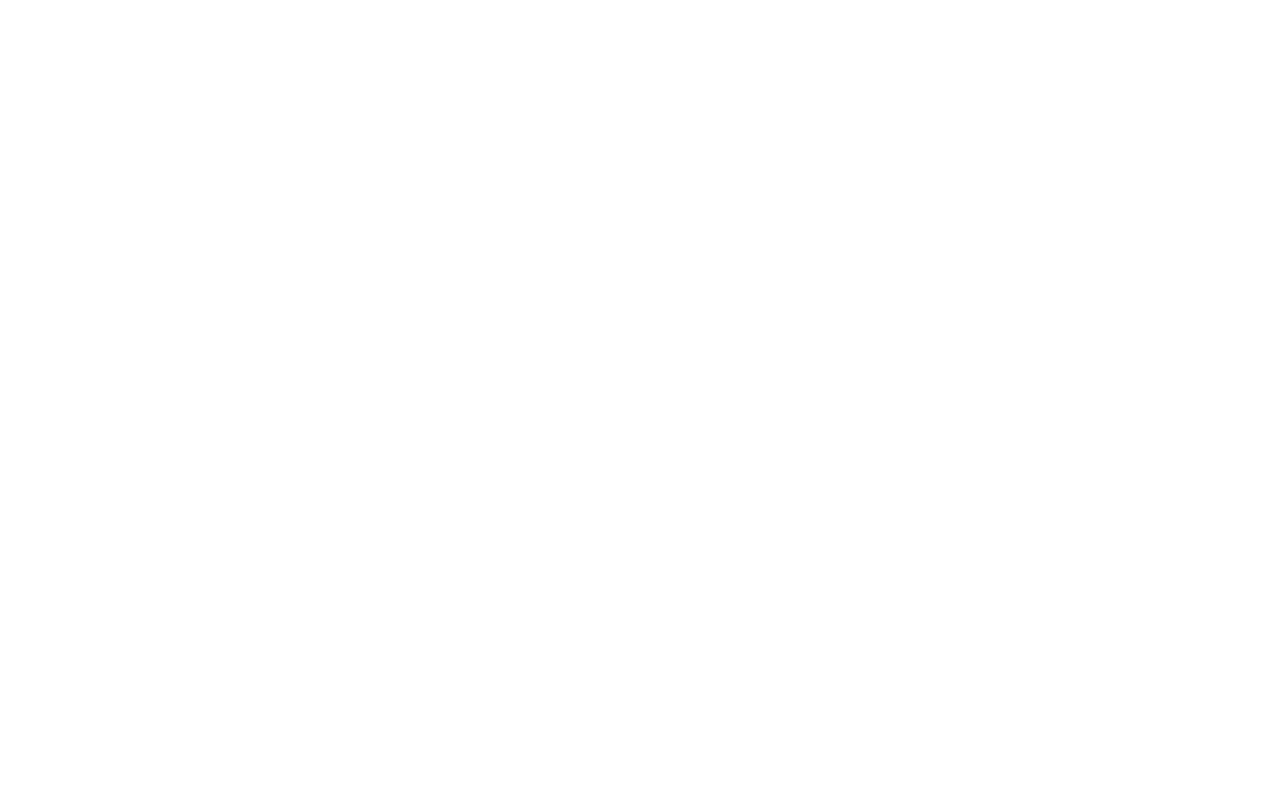
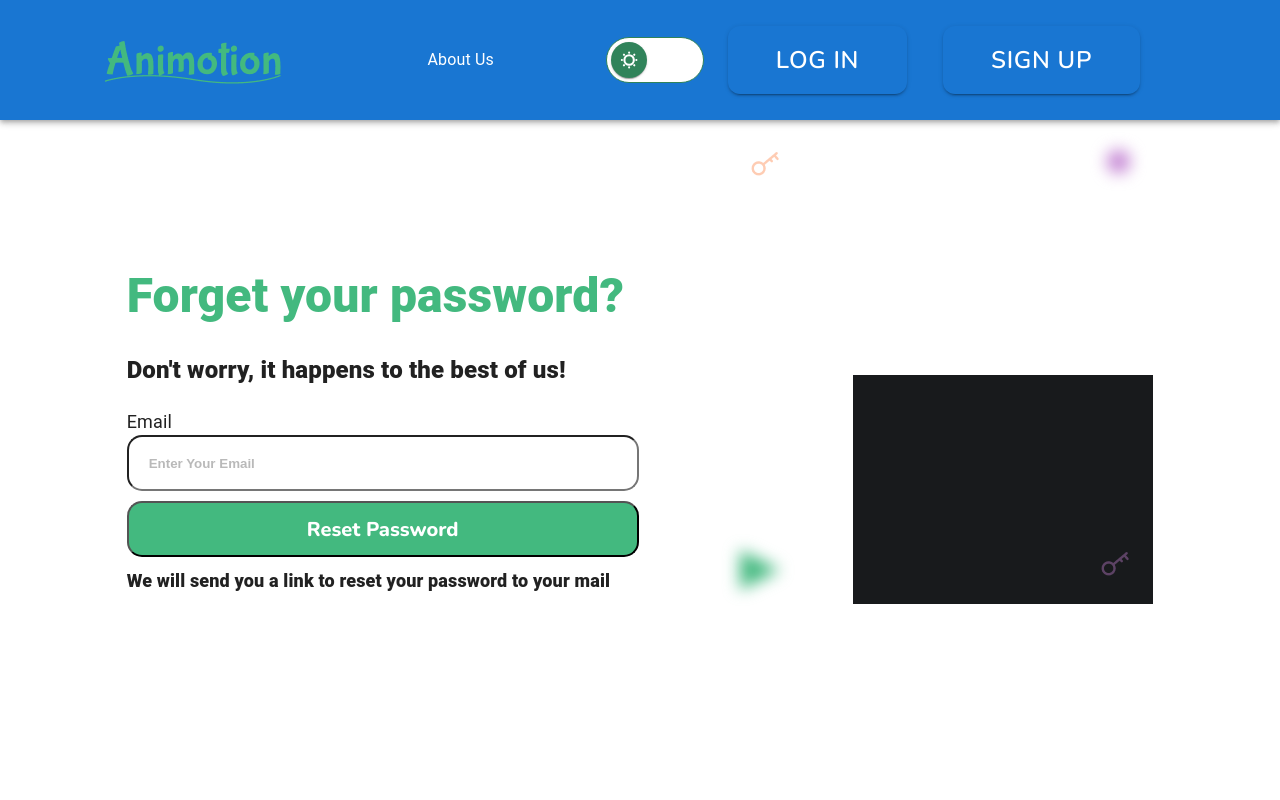
Before and after one commit to zuri-training/Anime-lib_T94-frontend-, a React (Create React App) app: page /forgot-password in a window 1280 px wide. Before the commit this address had no page. Shown: the top 800 px of the page. Built offline with nearby package versions, Linux system fonts and the light colour scheme.

Commit message:
changes on password recovery page 2

```diff
--- a/src/App.js
+++ b/src/App.js
@@ -14,6 +14,8 @@
 import Landing from "./pages/Landing";
 import About from "./pages/About";
 import Login from "./pages/login/Login";
+import ForgotPassword from "./components/passwordRecovery/password_recovery"
+import ResetPassword from "./components/password_reset/password_reset"
 import { NonProtectedLayout } from "./routes/NonProtectedRoute";
 import { ProtectedLayout } from "./routes/ProtectedRoute";
 import { getDesignTokens, getThemedComponents } from "./shared/theme";
@@ -49,6 +51,8 @@
                 <Route exact path="/landing" element={<Landing />} />
                 <Route path="/about" element={<About />} />
                 <Route path="/login" element={<Login />} />
+                <Route path="/forgot-password" element={<ForgotPassword />} />
+                <Route path="/reset-password" element={<ResetPassword />} />
               </Route>
               <Route path="/" element={<ProtectedLayout />}>
                 <Route path="/" element={<HomePage />} />
--- a/src/components/password recovery/password_recovery.css
+++ b/src/components/passwordRecovery/password_recovery.css
@@ -2,29 +2,6 @@
 
 /* BASIC SETTING */
 
-*{
-    box-sizing: border-box;
-    padding: 0;
-    margin: 0;
-}
-
-body {
-    display: flex;
-    flex-direction: column;
-    justify-content: center;
-    align-items: center;
-    font-family: Nunito;
-    background-color: #181A1C;
-    color: #FFFFFF;
-    overflow: hidden;
-}
-
-header {
-    display: flex;
-    align-items: center;
-    width: 100%;
-    justify-content: space-between;
-}
 
 .logoDiv {
     margin: 25px 0 0 80px;
@@ -38,7 +15,7 @@
     margin: 25px 80px 0 0;
 }
 
-main {
+.main {
     display: flex;
     justify-content: space-evenly;
     align-items: center;
@@ -48,7 +25,7 @@
 }
 
 .formContainer {
-    width: 523px;
+    width: 600px;
     height: 366px;
 }
 
@@ -98,7 +75,7 @@
     opacity: 50%;
 }
 
-button {
+.passwordResetBtn {
     color: #FFFFFF;
     display: block;
     width: 512px;
@@ -128,6 +105,10 @@
     position: absolute;
     top: 150px;
     animation: moveAround 20s linear 0s infinite;
+}
+
+a {
+    text-decoration: none;
 }
 
 .circle {
@@ -204,7 +185,16 @@
 
 @media (max-width: 650px) {
     .logoDiv {
-        margin: 30px 0 0 30px;
+        margin: 30px 0 0 10px;
+    }
+
+    .logo{
+        width: 100px;
+    }
+
+    .darkMode {
+        width: 50px;
+        margin: 30px 0 0 10px;
     }
 
     .keyHolder{
@@ -219,7 +209,7 @@
     }
     h2,
     input,
-    button,
+    .passwordResetBtn,
     p {
         width: 100%;
     }
--- /dev/null
+++ b/src/components/passwordRecovery/password_recovery.js
@@ -0,0 +1,42 @@
+import { Link } from "react-router-dom";
+import "./password_recovery.css";
+
+
+import OrangeKey from "../../assets/images/Group.png";
+import LockGif from "../../assets/images/Rectangle.gif";
+import PurpleKey from "../../assets/images/Group (2).png";
+
+const PasswordRecovery = () => {
+  return (
+    <div>
+         <div className="main">
+
+                    <div className="formContainer">
+                            <h2>Forget your password?</h2>
+                            <p className="parag one">Don't worry, it happens to the best of us!</p>
+                            <form action="post">
+                                    <label for="email">Email</label>
+                                    <input type="email" placeholder="Enter Your Email"/>
+                                    <Link to="/reset-password" ><button className="passwordResetBtn">Reset Password</button></Link>
+                            </form>
+                            <p className="parag two">We will send you a link to reset your password to your mail</p>
+                </div>
+
+                <div className="keyHolder">
+
+                        <div className="orange">
+                        <img src={OrangeKey} alt="orange key image" className="orangeKey"/>
+                        </div>
+                        <div className="circle"></div>
+
+                        <img src={LockGif} className="lockBox" alt="lock image" />
+
+                        <div className="triangle"></div>
+                        <img src={PurpleKey} className="purpleKey" alt="purple key image" />
+                </div>
+
+          </div>
+    </div>
+  );
+};
+export default PasswordRecovery;
--- a/src/components/password_reset/password_reset.css
+++ b/src/components/password_reset/password_reset.css
@@ -2,29 +2,7 @@
 
 /* BASIC SETTING */
 
-*{
-    box-sizing: border-box;
-    padding: 0;
-    margin: 0;
-}
 
-body {
-    display: flex;
-    flex-direction: column;
-    justify-content: center;
-    align-items: center;
-    font-family: Nunito;
-    background-color: #181A1C;
-    color: #FFFFFF;
-    overflow: hidden;
-}
-
-nav {
-    display: flex;
-    align-items: center;
-    width: 100%;
-    justify-content: space-between;
-}
 
 .logoDiv {
     margin: 25px 0 0 80px;
@@ -38,7 +16,7 @@
     margin: 25px 80px 0 0;
 }
 
-main {
+.main {
     display: flex;
     justify-content: space-evenly;
     align-items: center;
@@ -48,7 +26,7 @@
 }
 
 .formContainer {
-    width: 523px;
+    width: 600px;
     height: 366px;
 }
 
@@ -91,7 +69,7 @@
     opacity: 50%;
 }
 
-button {
+.resetResetBtn {
     color: #FFFFFF;
     display: block;
     width: 512px;
@@ -115,6 +93,15 @@
         margin: 30px 0 0 30px;
     }
 
+    .logo{
+        width: 100px;
+    }
+
+    .darkMode {
+        width: 50px;
+        margin: 30px 0 0 10px;
+    }
+
 
     .formContainer {
         min-width: 300px;
@@ -124,7 +111,7 @@
     }
     h2,
     input,
-    button,
+    .resetResetBtn,
     p {
         width: 100%;
     }
--- a/src/components/password_reset/password_reset.js
+++ b/src/components/password_reset/password_reset.js
@@ -1,15 +1,9 @@
 import "./password_reset.css";
 
-export const PasswordReset = () => {
+const PasswordReset = () => {
   return (
     <div>
-         <div className="logoDiv">
-                        <img src="../src/assets/images/images/Group 7265 (1).png" className="logo" alt="logo" />
-                    </div>
-
-                    <div className="darkModeDiv">
-                        <img src="../src/assets/images/Light and Dark Switch Icon.png" className="darkMode" alt="dark mode button"/>
-                    </div>
+         <div className="main">
 
                     <div className="formContainer">
                             <h2>Reset your password</h2>
@@ -19,10 +13,10 @@
                                     <input type="password" placeholder="Enter Your New Password" required/>
                                     <label for="email">Confirm Password</label>
                                     <input type="password" placeholder="Confirm Your New Password" required/>
-                                    <button>Reset Password</button>
+                                    <button className="resetResetBtn">Reset Password</button>
                             </form>
                     </div>
-
+          </div>
 
                 <div className="footerDiv">
                         <p className="footer">Copyright &COPY; 2022 Animotions by Zuri inc.</p>
@@ -30,3 +24,5 @@
     </div>
   );
 };
+
+export default PasswordReset;
--- a/src/pages/login/Login.js
+++ b/src/pages/login/Login.js
@@ -91,7 +91,7 @@
                                     control={<Checkbox value="rememberme" color="primary" sx={{ color: '#fff' }} />}
                                     label={<Typography sx={{ fontSize: '12px', ml: -1 }}>Remember me</Typography>}
                                 />
-                                <Link to="/" color='#fff' style={{ textDecoration: 'none', paddingLeft: 1 }} >Forgot Password</Link>
+                                <Link to="/forgot-password" color='#fff' style={{ textDecoration: 'none', paddingLeft: 1 }} >Forgot Password</Link>
 
                             </Grid>
 
```
Also changed, not shown: src/components/password recovery/password_recovery.js (deleted, +0 -43 lines), src/contributions/Alaba.md (added, +5 -0 lines).
